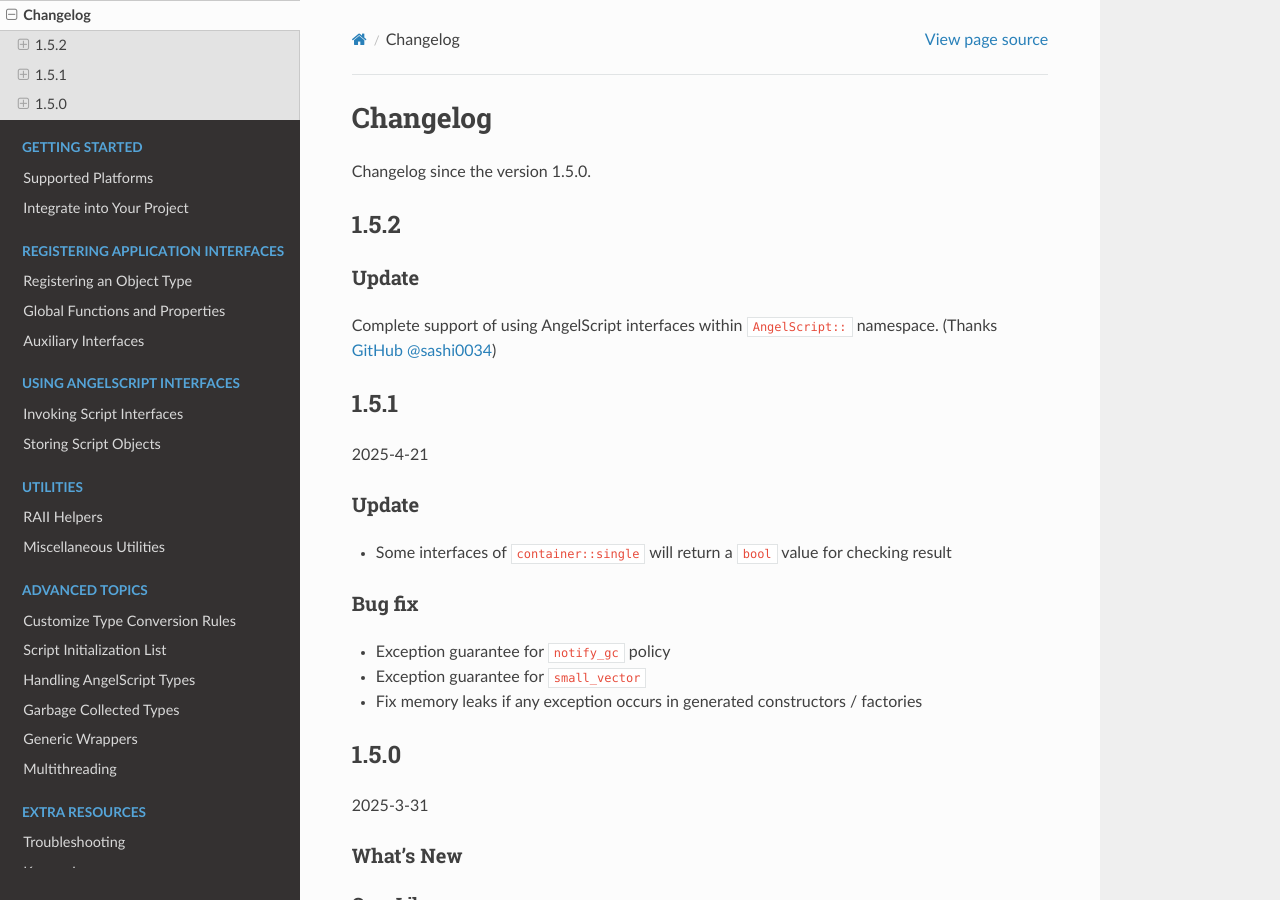
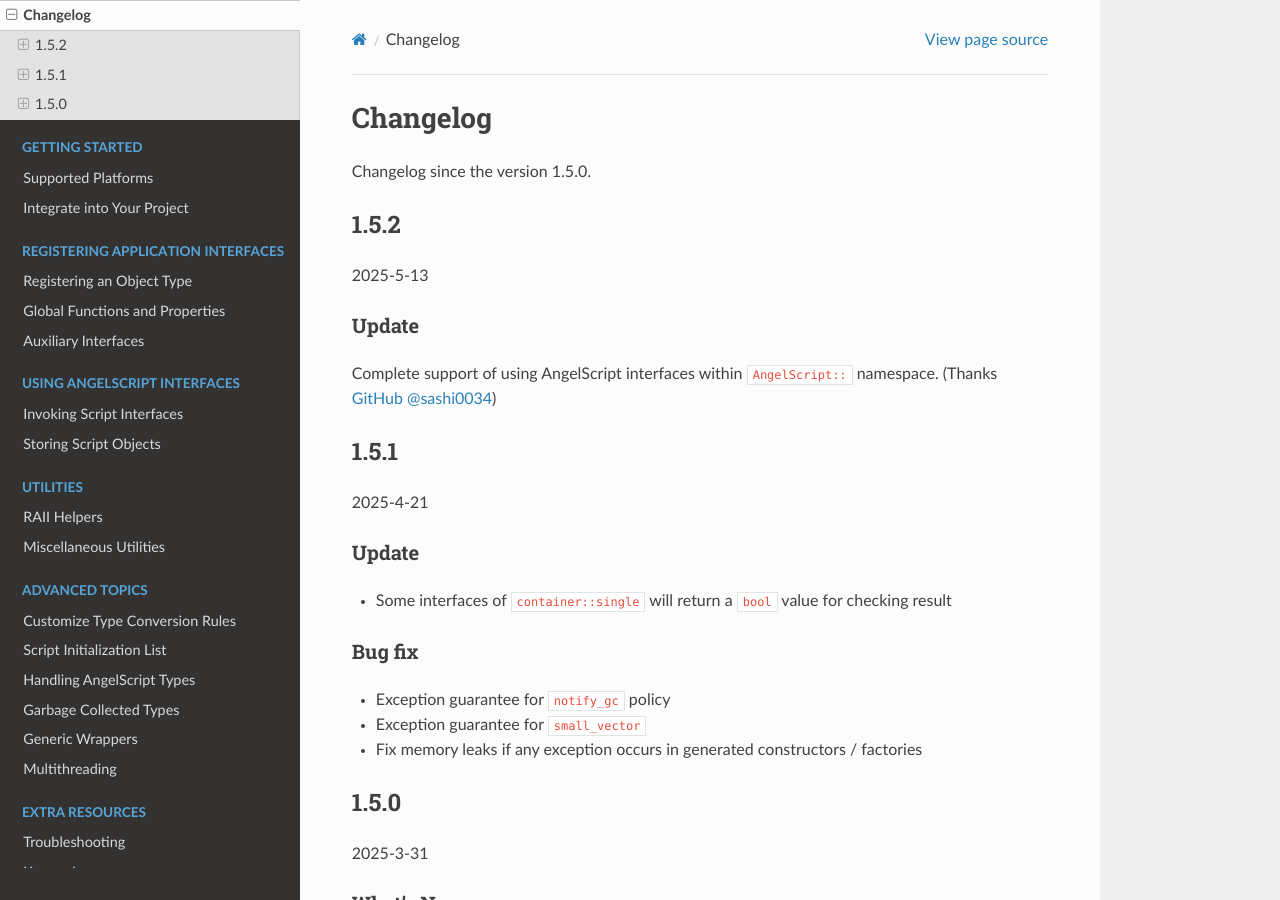
Before and after one commit to HenryAWE/asbind20, a Sphinx documentation site: the page built from doc/changelog.rst, in a window 1280 px wide and 900 px high. Built offline with Sphinx 7.4.7 and the Read the Docs theme 3.1.0, drawn with Linux system fonts in a browser that asks for light colours.

Commit message:
Update changelog

```diff
--- a/doc/changelog.rst
+++ b/doc/changelog.rst
@@ -5,6 +5,8 @@ Changelog since the version 1.5.0.
 
 1.5.2
 -----
+
+2025-5-13
 
 Update
 ~~~~~~
```
